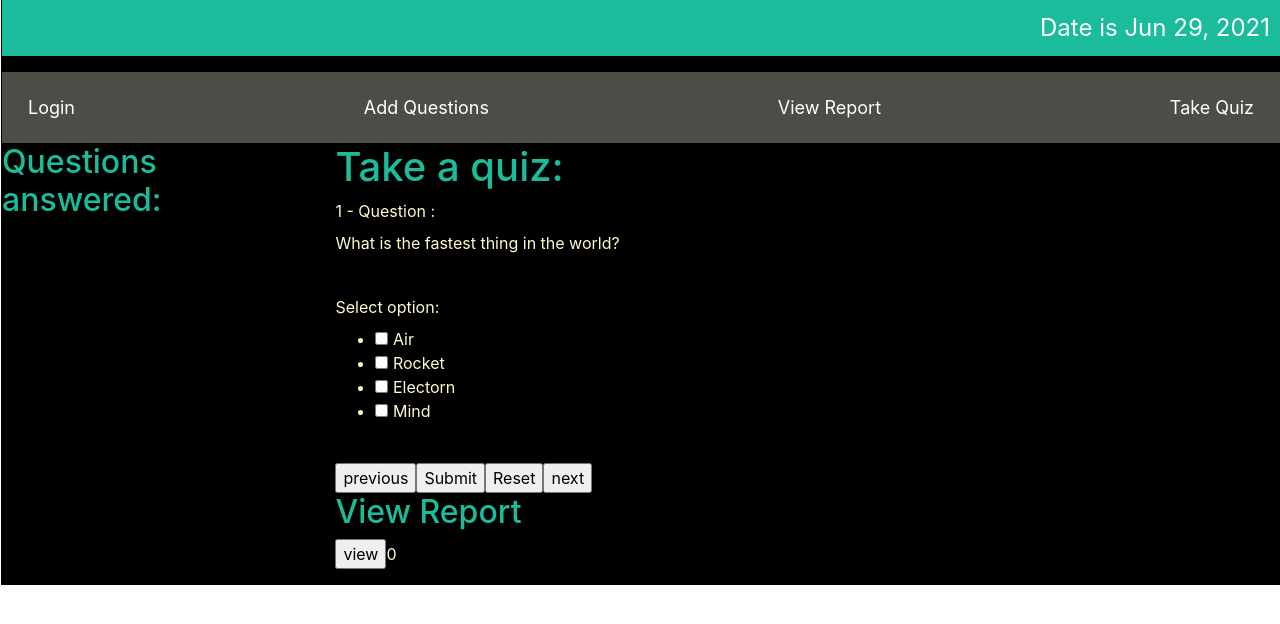
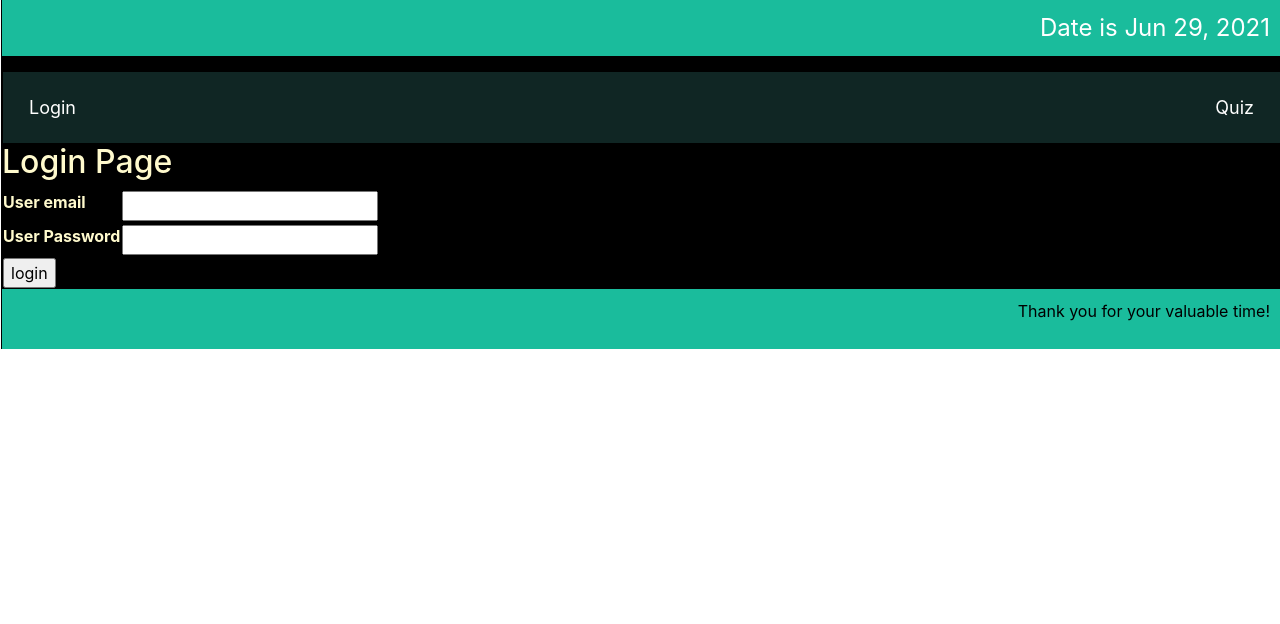
Before and after one commit to madhuriSo/Dolfin, an Angular app: page /login in a window 1280 px wide. Before the commit this address led to /. Shown: the top 624 px of the page. Built offline with nearby package versions, Linux system fonts and the light colour scheme.

Commit message:
Adding routing code

```diff
--- a/src/app/app-routing.module.ts
+++ b/src/app/app-routing.module.ts
@@ -1,7 +1,13 @@
-import { NgModule } from '@angular/core';
+import { Component, NgModule } from '@angular/core';
 import { RouterModule, Routes } from '@angular/router';
+import { LoginComponent } from './login/login.component';
+import { QuizComponent } from './quiz/quiz.component';
 
-const routes: Routes = [];
+const routes: Routes = [
+  {path:"login",component:LoginComponent },
+  {path:"quiz",component:QuizComponent },
+  { path:"",redirectTo:"login",pathMatch:"full" }
+];
 
 @NgModule({
   imports: [RouterModule.forRoot(routes)],
--- a/src/app/app.component.css
+++ b/src/app/app.component.css
@@ -12,6 +12,27 @@ div{
     margin-left: 1px;
 }
 
+/* Style the top navigation bar*/
+.navbar {
+    display: flex;
+    background-color: rgb(16, 38, 36);
+  }
+/* Style the navigation bar links*/
+.navbar a{
+    color: white;
+    padding: 14px 10px;
+    text-align: center;
+    text-decoration: none;
+    font-size: large;
+
+}
+/* Change color on hover*/
+.navbar a:hover{
+    background-color: black;
+    flex-wrap: wrap;
+    color:#1abc9c;
+}
+
 /* Responsive layout - when the screen is less than 700px wide, make the two columns stack on top of each other instead of next to each other */
 @media screen and (max-width: 700px) {
     .row, .navbar {
--- a/src/app/app.component.html
+++ b/src/app/app.component.html
@@ -1,18 +1,23 @@
 <div>
   <link rel="stylesheet" href="https://maxcdn.bootstrapcdn.com/bootstrap/4.0.0/css/bootstrap.min.css" integrity="sha384-Gn5384xqQ1aoWXA+058RXPxPg6fy4IWvTNh0E263XmFcJlSAwiGgFAW/dAiS6JXm" crossorigin="anonymous">
-
   <!--
-
-
-  <app-login></app-login> -->
-
+  <app-login></app-login>
+   <a href="#" *ngFor="let m of menuAdmin ; let i=index"(click)="viewComponent(i)">{{m}}</a>
+   <app-menu></app-menu> <app-quiz></app-quiz> -->
   <div >
     <app-header></app-header>
   </div>
   <div >
-    <app-menu></app-menu>
+    <div class="navbar"  >
+      <a routerLink="login"> Login </a>
+      <a routerLink="quiz">Quiz</a>
+
+   </div>
   </div>
   <div class="row">
-    <app-quiz></app-quiz>
+    <router-outlet></router-outlet>
+  </div>
+  <div>
+    <app-footer></app-footer>
   </div>
 </div>
--- a/src/app/app.component.ts
+++ b/src/app/app.component.ts
@@ -9,44 +9,14 @@ import {Question} from './model/question.model';
 })
 export class AppComponent {
   title = 'Dolfin';
+  menuAdmin :Array<string>=["Login","Add Questions","View Report","Take Quiz"];
 
- // api: string = "https://localhost:8090/questions";
   data = [];
 
   constructor(){}
-  //constructor(private http: HttpClient) { }
 
-  ngOnInit() {
-    //this.getQuestions();
-  }
-
-  getQuestions() {
-    /*
-    const promise = new Promise((resolve, reject) => {
-      const apiURL = this.api;
-      this.http
-        .get<Question[]>(apiURL)
-        .toPromise()
-        .then((res: any) => {
-          // Success
-          this.data = res.map((res: any) => {
-            return new Question(
-              res.qId,
-              res.question,
-              res.options,
-              res.answer,
-              res.isSingleValue
-            );
-          });
-          resolve("Complete");
-        },
-          err => {
-            // Error
-            reject(err);
-          }
-        );
-    });
-    return promise;  */
+  viewComponent(i:number) {
+   console.log("Input is :"+i);
   }
 
 
--- a/src/app/footer/footer.component.css
+++ b/src/app/footer/footer.component.css
@@ -0,0 +1,7 @@
+.footer {
+    padding: 10px;
+    text-align: right;
+    background: #1abc9c;
+    color: black;
+    font-size: medium;
+  }
--- a/src/app/footer/footer.component.html
+++ b/src/app/footer/footer.component.html
@@ -1 +1,6 @@
-<p>footer works!</p>
+<div class="footer">
+    <p>Thank you for your valuable time!
+
+    </p>
+
+</div>
--- a/src/app/login/login.component.html
+++ b/src/app/login/login.component.html
@@ -1,24 +1,28 @@
-
+<div>
+    <h2>Login Page</h2>
+    <form #loginR="ngForm">
     <table>
         <tr>
             <th>
-            <label for="">User email</label>
+                <label>User email</label>
             </th>
             <th>
-            <input type="text" #use value="Enter Email"/>
+                <input type="text" name="userEmail" value="Enter Email" ngModel/>
             </th>
         </tr>
         <tr>
             <th>
-            <label for="">User Password</label>
+                <label>User Password</label>
             </th>
             <th>
-            <input type="password" #pass value="Enter Password"/>
+                <input type="password"  name="userPass" value="Enter Password" ngModel/>
             </th>
         </tr>
         <tr>
             <th>
-            <input type="button" value="login" (click)="login(use.value,pass.value)">
+                <input type="button" value="login" (click)="login(loginR)">
             </th>
         </tr>
     </table>
+    </form>
+</div>
--- a/src/app/login/login.component.ts
+++ b/src/app/login/login.component.ts
@@ -1,4 +1,5 @@
 import { Component, OnInit } from '@angular/core';
+import { NgForm } from '@angular/forms';
 import {User} from '../model/user.model';
 import { UserService } from '../services/user.service';
 @Component({
@@ -17,8 +18,9 @@ export class LoginComponent implements OnInit {
   ngOnInit(): void {
   }
 
-  login(email:string,password:string){
-    console.log(`username is : ${email} and password is ${password}`);
+  login(loginR:NgForm){
+    let login=loginR.value;
+    console.log(`username is : ${login.userEmail} and password is ${login.userPass}`);
 
   }
 
--- a/src/app/quiz/quiz.component.html
+++ b/src/app/quiz/quiz.component.html
@@ -3,7 +3,13 @@
         <h2>Questions answered:</h2>
 
         <ul *ngFor="let q of answersByUser;let i=index">
-            <li>{{i+1}} <label style="color: green;" *ngIf="q>=0" >answered</label></li>
+            <li>{{i+1}} <label style="color: green;" *ngIf="q>=0" > Answered
+            </label>
+           <!-- <ng-template #notAns>
+                <label #notAns style="color: red;"> Not answered
+                </label>
+            </ng-template> -->
+        </li>
         </ul>
     </div>
     <div class="col-lg form-group">
```
Lines whose indentation alone changed are shown as unchanged.
